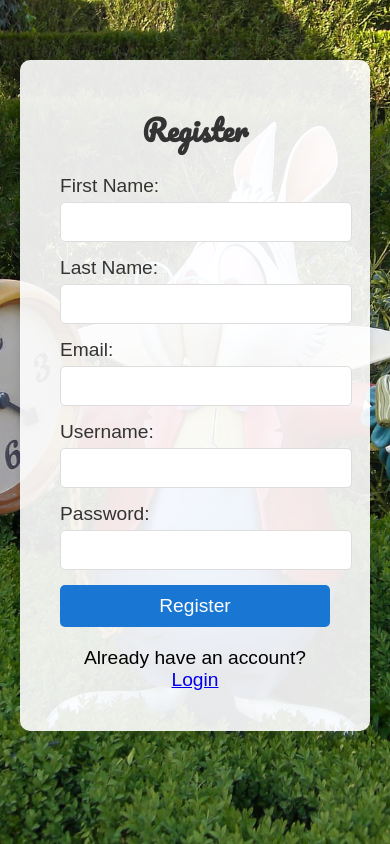
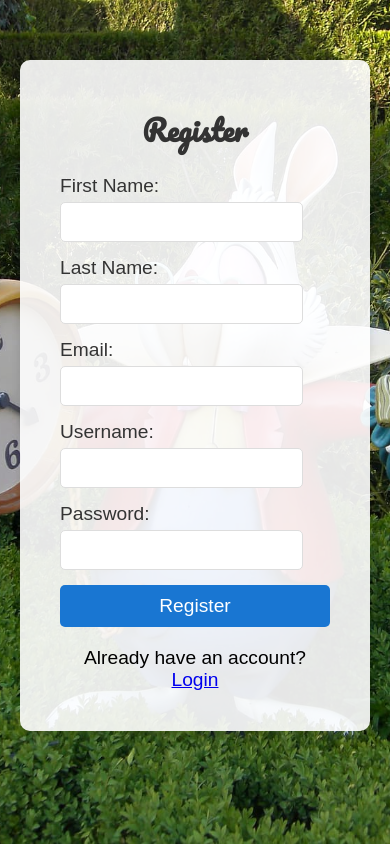
Before and after one commit to Fredrickmureti/exercise-tracker, a React (Vite) app in the folder exercise-tracker-client/: page /register in a window 390 px wide. Built offline with nearby package versions, Linux system fonts and the light colour scheme.

Commit message:
debugging

```diff
--- a/exercise-tracker-client/src/components/Dashboard.css
+++ b/exercise-tracker-client/src/components/Dashboard.css
@@ -6,7 +6,7 @@ html {
   padding: 0;
   height: 100%;
   width: 100%;
-  overflow: hidden;
+  overflow-x: hidden;
 }
 
 body.dashboard-background {
@@ -18,21 +18,29 @@ body.dashboard-background {
   width: 100%;
 }
 
+.dashboard-container {
+  display: flex;
+  justify-content: center;
+  align-items: center;
+  height: 100%;
+  width: 100%;
+  padding: 20px;
+  background-color: rgba(255, 255, 255, 0.9);
+  overflow-y: auto;
+}
+
 .dashboard {
   display: flex;
   flex-direction: column;
   justify-content: center;
   align-items: center;
-  height: 100%;
+  text-align: center;
   width: 100%;
-  text-align: center;
-  padding: 20px;
-  background-color: rgba(255, 255, 255, 0.9);
-  /* Slightly transparent background */
+  max-width: 1200px;
   border-radius: 10px;
   box-shadow: 0 4px 8px rgba(0, 0, 0, 0.1);
   animation: fadeIn 2s ease-in-out;
-  overflow-y: auto;
+  background-color: rgba(240, 248, 255, 0.562);
 }
 
 .welcome-message {
@@ -48,7 +56,6 @@ body.dashboard-background {
   justify-content: center;
   gap: 20px;
   flex-wrap: wrap;
-  /* Ensure buttons wrap on smaller screens */
   margin-bottom: 20px;
 }
 
@@ -68,26 +75,21 @@ body.dashboard-background {
 .time-weather-section {
   display: flex;
   flex-wrap: wrap;
-  /* Ensure items wrap on smaller screens */
   justify-content: space-around;
   align-items: center;
   width: 100%;
   gap: 20px;
-  /* Add some space between items */
 }
 
 .time-weather-section>div {
   flex: 1 1 400px;
-  /* Increased width for the container */
   margin: 10px;
   background-color: rgba(255, 255, 255, 0.9);
-  /* Slightly transparent background */
   padding: 20px;
   border-radius: 10px;
   box-shadow: 0 4px 8px rgba(0, 0, 0, 0.1);
   transition: transform 0.3s ease, box-shadow 0.3s ease;
   overflow: hidden;
-  /* Remove scrollbar */
 }
 
 .time-weather-section>div:hover {
@@ -119,6 +121,19 @@ body.dashboard-background {
   .time-weather-section>div {
     flex: 1 1 100%;
     margin: 10px 0;
+    padding: 10px;
+  }
+
+  .time-weather-section .set-alarm,
+  .time-weather-section .weather {
+    flex: 1 1 100%;
+    margin: 10px 0;
+  }
+
+  input {
+    width: 100%;
+    max-width: 95%;
+    box-sizing: border-box;
   }
 }
 
@@ -135,5 +150,18 @@ body.dashboard-background {
   .time-weather-section>div {
     flex: 1 1 100%;
     margin: 5px 0;
+    padding: 10px;
+  }
+
+  .time-weather-section .set-alarm,
+  .time-weather-section .weather {
+    flex: 1 1 100%;
+    margin: 5px 0;
+  }
+
+  input {
+    width: 100%;
+    max-width: 90%;
+    box-sizing: border-box;
   }
 }
```
